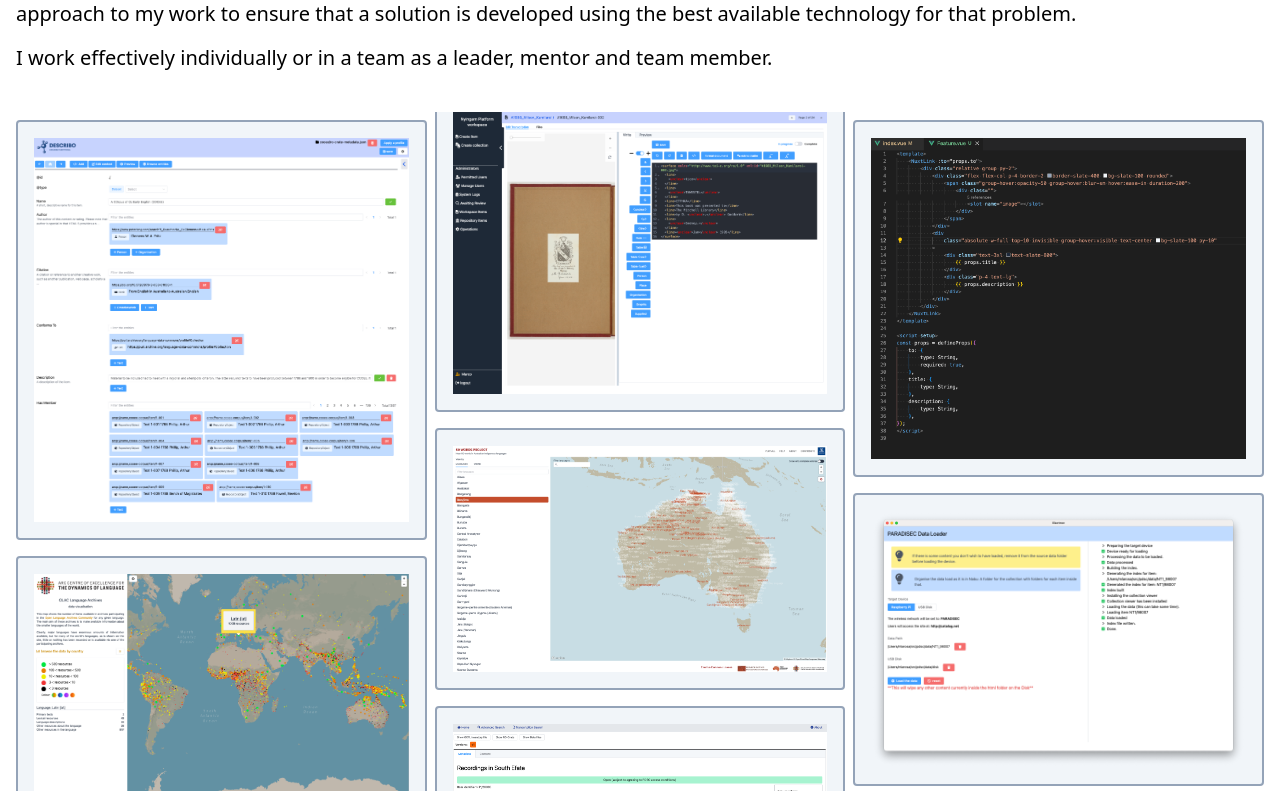
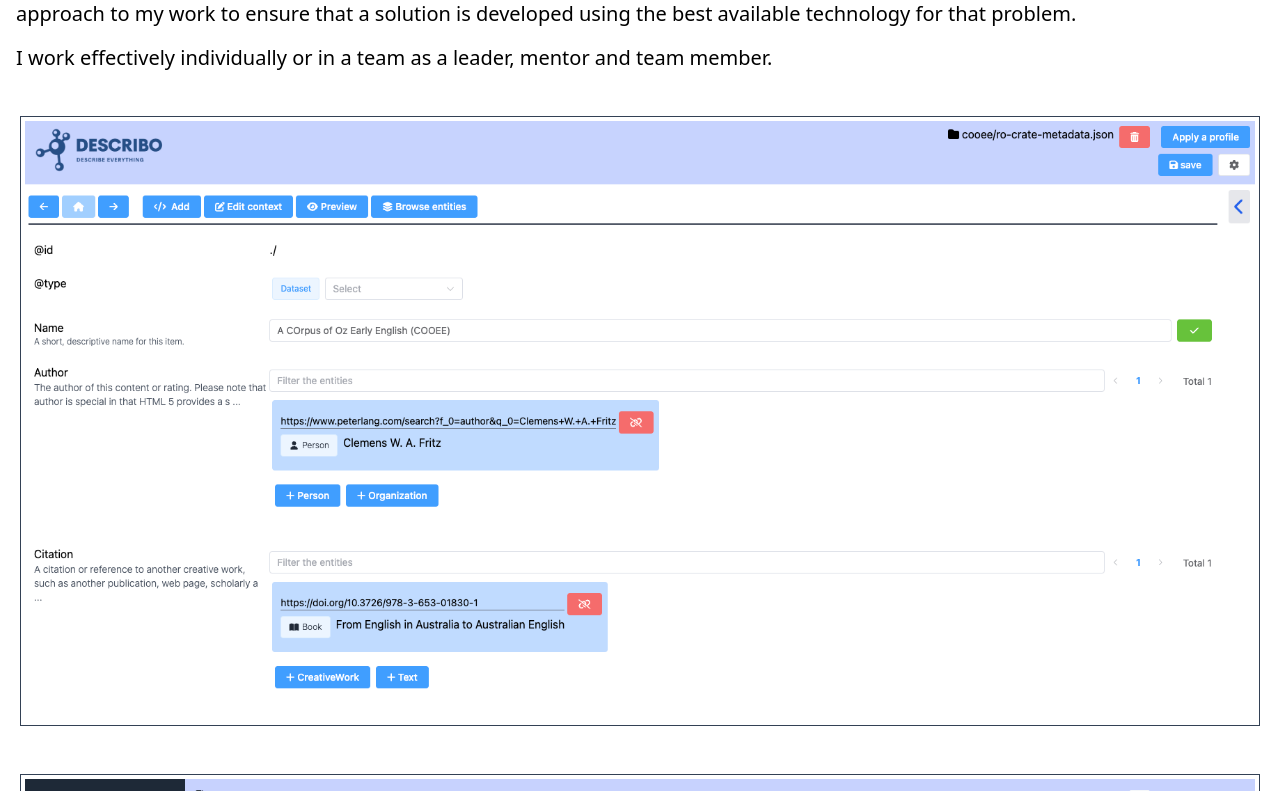
Before and after one commit to marcolarosa/marcolarosa.github.io, a Nuxt app: page / in a window 1280 px wide. Shown: the part 609-1400 px from the top of the page. Built offline with nearby package versions, Linux system fonts and the light colour scheme.

Commit message:
working on site

```diff
--- a/nuxt.config.ts
+++ b/nuxt.config.ts
@@ -2,6 +2,5 @@
 export default defineNuxtConfig({
     pages: true,
     devtools: { enabled: false },
-    modules: ["@nuxtjs/tailwindcss", "@nuxt/image"],
-    image: {},
+    modules: ["@nuxtjs/tailwindcss"],
 });
--- a/package.json
+++ b/package.json
@@ -17,7 +17,8 @@
         "vue-router": "^4.2.5"
     },
     "dependencies": {
-        "@nuxt/image": "^1.0.0",
+        "@fortawesome/fontawesome-free": "^6.5.0",
+        "@fortawesome/fontawesome-svg-core": "^6.5.0",
         "highlight.js": "^11.9.0",
         "reveal.js": "^5.0.2",
         "tailwindcss": "^3.3.5"
--- a/pages/index.vue
+++ b/pages/index.vue
@@ -40,26 +40,14 @@
                 </p>
             </div>
             <div class="h-10"></div>
-            <div class="columns-1 gap-2 md:columns-2 md:gap-2 xl:columns-3 xl:gap-2">
+            <div class="flex flex-col space-y-10">
                 <Feature
                     to="/projects/describo"
-                    title="describo"
+                    title="Describo"
                     description="An ecosystem of tools, software components and services
 to create and manage Research Object Crates. "
+                    image="/describo/describo1.png"
                 >
-                    <template #image>
-                        <NuxtImg src="/describo/describo1.png" />
-                    </template>
-                </Feature>
-
-                <Feature
-                    to="/projects/olacvis"
-                    title="OLAC Visualisation"
-                    description="A visualisation of the language data at the Open Language Archives."
-                >
-                    <template #image>
-                        <NuxtImg src="/olacvis/olacvis1.png" />
-                    </template>
                 </Feature>
 
                 <Feature
@@ -68,10 +56,8 @@
                     description="Nyingarn makes manuscript sources of Australian Indigenous languages
 available as searchable and reusable text documents
 to support language revitalisation."
+                    image="/nyingarn/workspace1.png"
                 >
-                    <template #image>
-                        <NuxtImg src="/nyingarn/workspace1.png" />
-                    </template>
                 </Feature>
 
                 <Feature
@@ -79,40 +65,41 @@
                     title="50words.online"
                     description="A resource for schools and educational organisations
                     to learn 50 words in their local languages."
+                    image="/50words/50words1.png"
                 >
-                    <template #image>
-                        <NuxtImg src="/50words/50words1.png" />
-                    </template>
                 </Feature>
 
                 <Feature
                     to="/projects/modpdsc"
                     title="Modern PARADISEC"
                     description="Modern PARADISEC is a demonstrator showing what a interface based on RO-Crates could do."
+                    image="/modpdsc/modpdsc1.png"
                 >
-                    <template #image>
-                        <NuxtImg src="/modpdsc/modpdsc1.png" />
-                    </template>
                 </Feature>
+                <div class="flex flex-col md:flex-row">
+                    <Feature
+                        to="/projects/olacvis"
+                        title="OLAC Visualisation"
+                        description="A visualisation of the language data at the Open Language Archives."
+                        image="/olacvis/olacvis1.png"
+                    >
+                    </Feature>
+
+                    <Feature
+                        to="/projects/pi"
+                        title="Raspberry Pi and Data Loader"
+                        description="An application to load catalog data onto Raspberry Pi's for repatriation."
+                        image="/pi/pi1.png"
+                    >
+                    </Feature>
+                </div>
 
                 <Feature
                     to="/projects/code"
                     title="Code Repositories"
                     description="Uncategorised open source codes"
+                    image="/code/code1.png"
                 >
-                    <template #image>
-                        <NuxtImg src="/code/code1.png" />
-                    </template>
-                </Feature>
-
-                <Feature
-                    to="/projects/pi"
-                    title="Raspberry Pi and Data Loader"
-                    description="An application to load catalog data onto Raspberry Pi's for repatriation."
-                >
-                    <template #image>
-                        <NuxtImg src="/pi/pi1.png" />
-                    </template>
                 </Feature>
             </div>
         </span>
@@ -121,6 +108,9 @@
 
 <script setup>
 import Feature from "../src/components/Feature.vue";
+import "@fortawesome/fontawesome-free/js/all";
+import { config } from "@fortawesome/fontawesome-svg-core";
+config.autoReplaceSvg = "nest";
 </script>
 
 <style></style>
--- a/src/components/Feature.vue
+++ b/src/components/Feature.vue
@@ -1,17 +1,15 @@
 <template>
     <NuxtLink :to="props.to">
-        <div class="relative group py-2">
-            <div class="flex flex-col p-4 border-2 border-slate-400 bg-slate-100 rounded">
-                <span class="group-hover:opacity-50 group-hover:blur-sm hover:ease-in duration-200">
-                    <div class="">
-                        <slot name="image"></slot>
-                    </div>
-                </span>
+        <div class="relative group p-1 border border-slate-700 m-1">
+            <div
+                class="group-hover:opacity-25 group-hover:blur hover:ease-in duration-200 flex card-style"
+            >
+                <img :src="props.image" class="object-cover object-left-top" />
             </div>
             <div
-                class="absolute w-full top-10 invisible group-hover:visible text-center bg-slate-100 py-10"
+                class="absolute w-full top-10 invisible group-hover:visible text-center py-10 text-slate-900"
             >
-                <div class="text-3xl text-slate-800">
+                <div class="text-3xl">
                     {{ props.title }}
                 </div>
                 <div class="p-4 text-lg">
@@ -34,5 +32,19 @@
     description: {
         type: String,
     },
+    image: {
+        type: String,
+    },
 });
 </script>
+
+<style>
+img {
+    height: 100%;
+    width: 100%;
+}
+.card-style {
+    height: 600px;
+    width: auto;
+}
+</style>
--- /dev/null
+++ b/src/components/linker.vue
@@ -0,0 +1,14 @@
+<template>
+    <NuxtLink :to="props.to" target="_blank"
+        ><slot v-if="slots._"></slot><span v-else>{{ props.to }}</span></NuxtLink
+    >
+</template>
+
+<script setup>
+import { useSlots } from "vue";
+const slots = useSlots();
+
+const props = defineProps({
+    to: { type: String, required: true },
+});
+</script>
--- /dev/null
+++ b/src/components/revealjs-override-styles.css
@@ -0,0 +1,13 @@
+.reveal img {
+    height: calc(100vh * 0.5) !important;
+    max-height:  700px;
+    margin: auto;
+}
+
+.scroll-page-content {
+    @apply bg-slate-300;
+}
+
+.slide-background-content {
+    @apply bg-slate-100;
+}
--- a/src/components/slideshow.vue
+++ b/src/components/slideshow.vue
@@ -1,8 +1,11 @@
 <template>
-    <div>
+    <div class="h-screen w-screen bg-slate-100">
+        <div class="fixed top-0 left-0 z-10 p-4">
+            <NuxtLink to="/"><i class="fa-solid fa-house"></i></NuxtLink>
+        </div>
         <div class="reveal" :id="props.id">
             <div class="slides">
-                <slot></slot>
+                <slot class="flex flex-col justify-center items-center"></slot>
             </div>
         </div>
     </div>
@@ -10,24 +13,31 @@
 
 <script setup>
 import "reveal.js/dist/reveal.css";
-import "reveal.js/dist/theme/serif.css";
+import "reveal.js/dist/theme/simple.css";
+import "./revealjs-override-styles.css";
 let Reveal, Markdown;
 if (process.client) {
     Reveal = (await import("reveal.js/dist/reveal.esm.js")).default;
     Markdown = (await import("reveal.js/plugin/markdown/markdown.esm.js")).default;
 }
-import { onMounted, ref } from "vue";
+import { onMounted, onBeforeUnmount } from "vue";
 
 const props = defineProps({
     id: { type: String, required: true },
 });
+let deck;
 
 onMounted(() => {
-    const deck = new Reveal(document.querySelector(`#${props.id}`), {
-        embedded: true,
+    deck = new Reveal(document.querySelector(`#${props.id}`), {
         keyboardCondition: "focused", // only react to keys when focused
         plugins: [Markdown],
+        // view: "scroll",
+        // scrollProgress: true,
     });
     deck.initialize();
 });
+
+onBeforeUnmount(() => {
+    deck.destroy();
+});
 </script>
```
Also changed, not shown: pages/projects/describo.vue (+89 -1 lines), public/describo/describo2.png (added), 1 other file (tests, documents, lock files or other folders).
